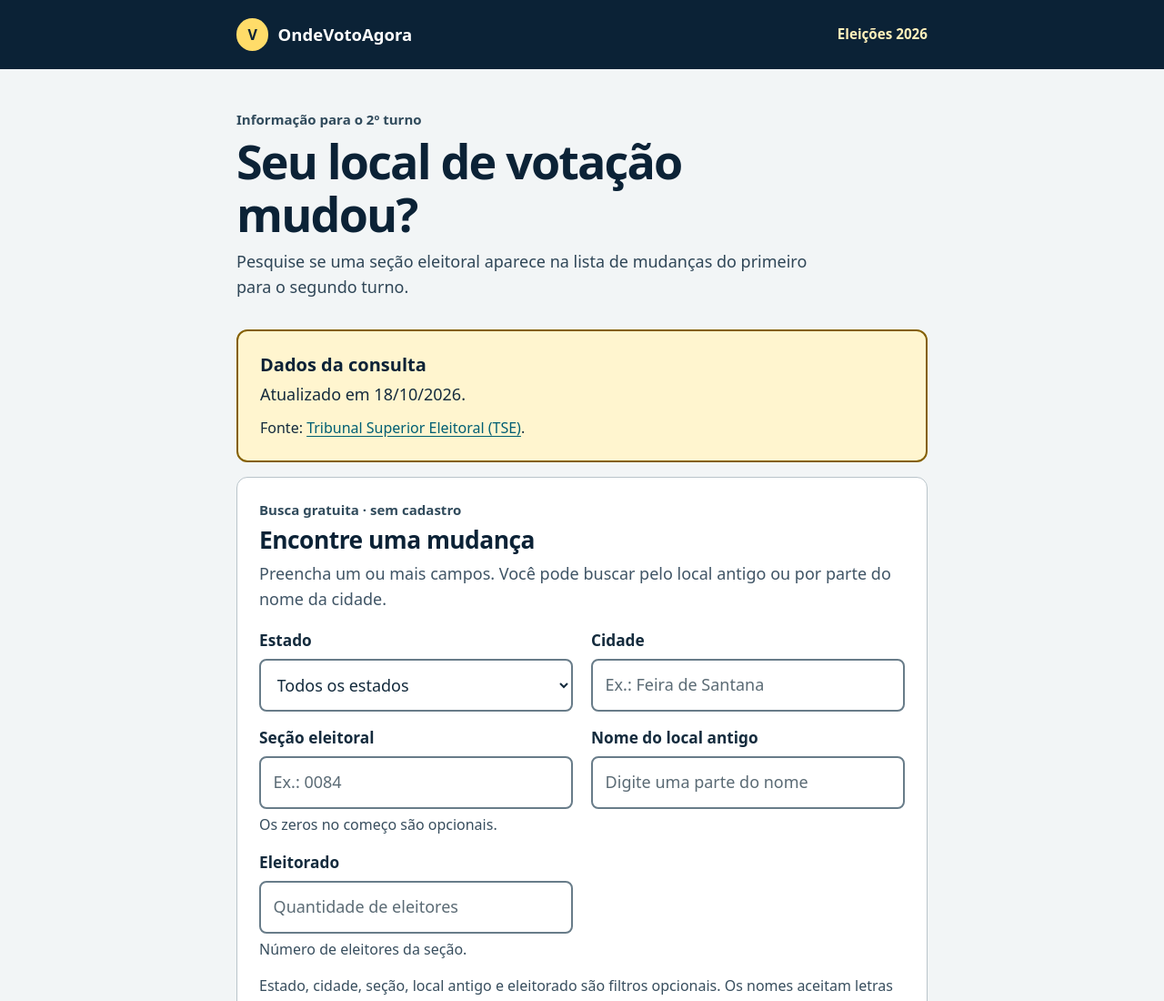
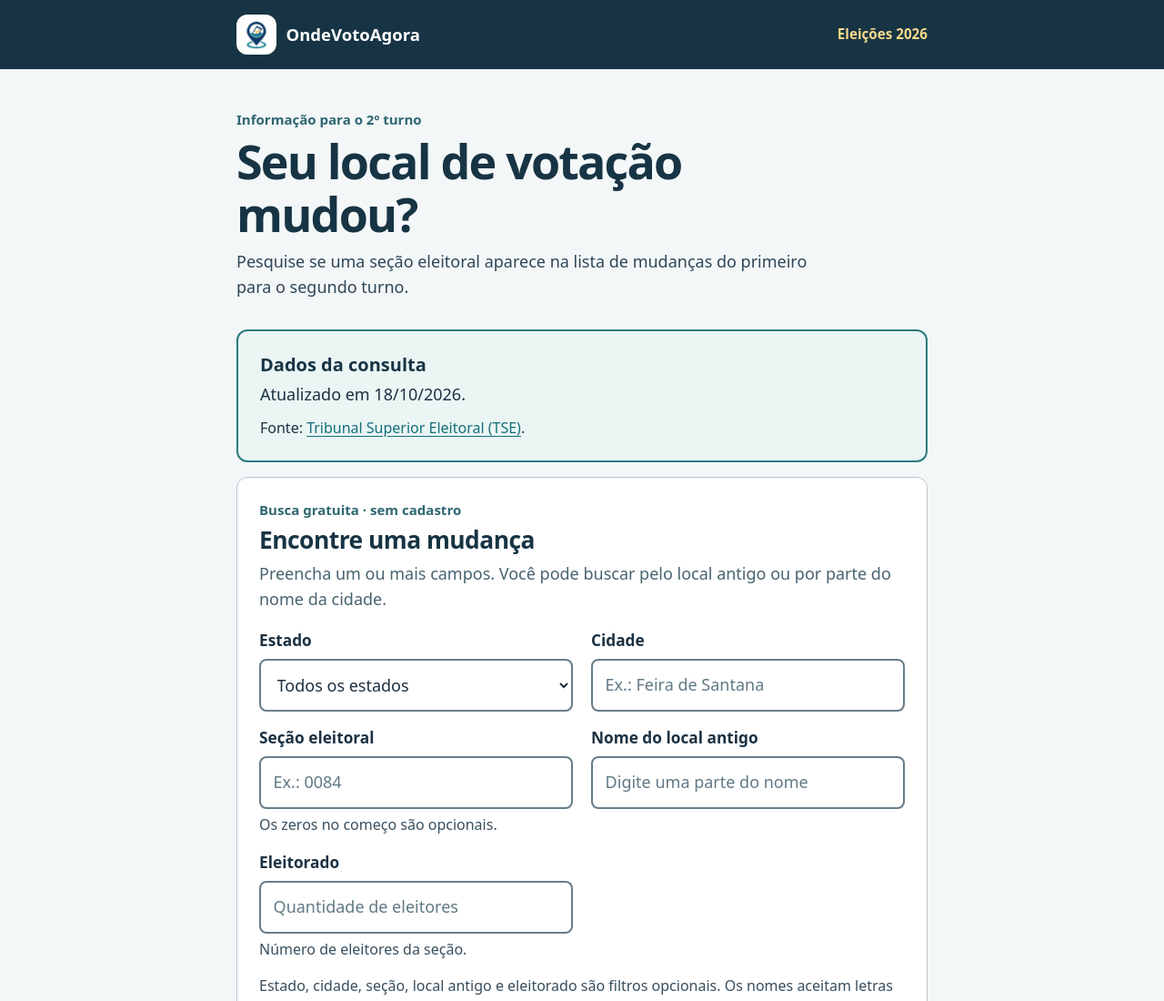
Before and after one commit to brendaalcantara/onde-voto-agora, a plain HTML site: page ondevotoagora/index.html in a window 1280 px wide. Shown: the top 1100 px of the page at 91% size. Drawn offline with Linux system fonts and the light colour scheme.

Commit message:
Atualizar identidade e domínio do OndeVotoAgora

```diff
--- a/ondevotoagora/index.html
+++ b/ondevotoagora/index.html
@@ -3,9 +3,10 @@
   <head>
     <meta charset="utf-8">
     <meta name="viewport" content="width=device-width, initial-scale=1">
-    <meta name="theme-color" content="#12304a">
+    <meta name="theme-color" content="#173444">
     <meta name="description" content="Consulte mudanças de seção eleitoral entre o primeiro e o segundo turno. Busca simples, sem cadastro e sem dados pessoais.">
     <title>OndeVotoAgora — consulte mudanças no local de votação</title>
+    <link rel="icon" type="image/png" href="./assets/logo-ondevotoagora.png">
     <link rel="stylesheet" href="./styles.css">
     <script type="module" src="./app.js"></script>
   </head>
@@ -15,7 +16,7 @@
     <header class="site-header">
       <div class="header-inner">
         <a class="brand" href="./" aria-label="OndeVotoAgora, início">
-          <span class="brand-mark" aria-hidden="true">V</span>
+          <img class="brand-mark" src="./assets/logo-ondevotoagora.png" alt="" aria-hidden="true">
           <span>OndeVotoAgora</span>
         </a>
         <span class="edition">Eleições 2026</span>
@@ -93,7 +94,7 @@
       <section class="official-help" aria-labelledby="official-title">
         <h2 id="official-title">Confirme antes de sair para votar</h2>
         <p>Esta página usa uma cópia dos dados e pode não mostrar todas as mudanças. Se não encontrar sua seção, isso não confirma que o local permaneceu igual.</p>
-        <a class="button button-official" href="https://www.tse.jus.br/servicos-eleitorais/autoatendimento-eleitoral" target="_blank" rel="noopener noreferrer">Consultar no Autoatendimento Eleitoral do TSE</a>
+        <a class="button button-official" href="https://www.tse.jus.br/servicos-eleitorais/autoatendimento-eleitoral#/" target="_blank" rel="noopener noreferrer">Consultar no Autoatendimento Eleitoral do TSE</a>
         <p class="privacy-note">A busca funciona no seu aparelho. Não pedimos CPF, título de eleitor, nome, login nem localização.</p>
       </section>
     </main>
--- a/ondevotoagora/styles.css
+++ b/ondevotoagora/styles.css
@@ -1,16 +1,16 @@
 :root {
   color-scheme: light;
-  --ink: #142b3d;
-  --muted: #405566;
-  --navy: #12304a;
-  --navy-dark: #0b2236;
-  --link: #005f73;
+  --ink: #1c3142;
+  --muted: #486370;
+  --navy: #1f5b68;
+  --navy-dark: #173444;
+  --link: #136f7a;
   --paper: #ffffff;
-  --page: #f2f5f6;
-  --line: #aab7bf;
-  --notice: #fff5cf;
-  --notice-border: #856000;
-  --good: #145438;
+  --page: #f3f7f8;
+  --line: #a8b9c1;
+  --notice: #eaf5f4;
+  --notice-border: #2d7c7c;
+  --good: #2e7a58;
   font-family: system-ui, -apple-system, BlinkMacSystemFont, "Segoe UI", sans-serif;
   font-synthesis: none;
   text-rendering: optimizeLegibility;
@@ -30,12 +30,12 @@ body {
 }
 
 a { color: var(--link); text-underline-offset: 0.2em; }
-a:hover { color: #003d4b; }
+a:hover { color: #0e5360; }
 button, input, select { font: inherit; }
 [hidden] { display: none !important; }
 
 :focus-visible {
-  outline: 4px solid #a24700;
+  outline: 4px solid #c47d2a;
   outline-offset: 3px;
 }
 
@@ -77,21 +77,20 @@ button, input, select { font: inherit; }
 }
 .brand:hover { color: #fff; }
 .brand-mark {
-  display: grid;
-  width: 2.2rem;
-  height: 2.2rem;
-  place-items: center;
-  color: var(--navy-dark);
-  background: #ffdc69;
-  border-radius: 50%;
-  font-size: 1rem;
-  font-weight: 900;
+  display: block;
+  width: 2.75rem;
+  height: 2.75rem;
+  flex: 0 0 auto;
+  padding: 0.16rem;
+  background: #fff;
+  border-radius: 0.75rem;
+  object-fit: contain;
 }
-.edition { color: #fff1bb; font-size: 0.95rem; font-weight: 700; text-align: right; }
+.edition { color: #f5d98a; font-size: 0.95rem; font-weight: 700; text-align: right; }
 
 .page-shell { padding-block: 1.25rem 2rem; }
 .intro { padding-block: 0.75rem 1rem; }
-.eyebrow { margin: 0 0 0.3rem; color: #314b5c; font-size: 0.94rem; font-weight: 800; }
+.eyebrow { margin: 0 0 0.3rem; color: #2f6672; font-size: 0.94rem; font-weight: 800; }
 h1, h2, h3, p { margin-top: 0; }
 h1 {
   max-width: 18ch;
@@ -146,8 +145,8 @@ h1 {
   border: 2px solid #687c89;
   border-radius: 8px;
 }
-.field input::placeholder { color: #5b6b75; opacity: 1; }
-.field input:disabled, .field select:disabled { color: #53636e; background: #edf0f2; }
+.field input::placeholder { color: #607985; opacity: 1; }
+.field input:disabled, .field select:disabled { color: #536d7a; background: #e8eff1; }
 .field-help, .form-help { color: #384e5e; font-size: 1rem; }
 .field-help { margin-top: -0.1rem; }
 .form-help { margin: 1rem 0 0; }
@@ -168,29 +167,29 @@ h1 {
 }
 .button:disabled { cursor: not-allowed; opacity: 0.6; }
 .button-primary { color: #fff; background: var(--navy); }
-.button-primary:hover:not(:disabled) { color: #fff; background: #1b4b6b; }
+.button-primary:hover:not(:disabled) { color: #fff; background: #1a6572; }
 .button-secondary { color: var(--navy-dark); background: #fff; border-color: #526a79; }
-.button-secondary:hover:not(:disabled) { background: #eaf0f2; }
+.button-secondary:hover:not(:disabled) { background: #e7f0f1; }
 .button-official { width: 100%; margin-block: 0.25rem 0.9rem; color: #fff; background: var(--navy); }
-.button-official:hover { color: #fff; background: #1b4b6b; }
+.button-official:hover { color: #fff; background: #1a6572; }
 
 .data-status, .result-status {
   margin: 1rem 0 0;
   padding: 0.85rem;
-  color: #243f52;
-  background: #edf2f4;
-  border-left: 4px solid #526a79;
+  color: #244653;
+  background: #edf4f5;
+  border-left: 4px solid #63838d;
   border-radius: 0 7px 7px 0;
 }
 .data-status--error, .result-status--error { color: #6d251f; background: #fff0ed; border-left-color: #9c352b; }
 .data-status--success { color: #12452f; background: #e8f3ec; border-left-color: var(--good); }
-.result-status--warning { color: #503900; background: #fff5cf; border-left-color: #856000; }
+.result-status--warning { color: #6e4b0d; background: #fff6dc; border-left-color: #bc822b; }
 .result-status--success { color: #12452f; background: #e8f3ec; border-left-color: var(--good); }
 .results { margin-top: 1.35rem; }
 .results > h2 { font-size: 1.4rem; }
 .result-status { margin-top: 0; }
 .result-list { display: grid; gap: 0.85rem; margin: 0.85rem 0 0; padding: 0; list-style: none; }
-.result-card { padding: 1rem; background: #fff; border: 1px solid #82939d; border-radius: 9px; }
+.result-card { padding: 1rem; background: #fff; border: 1px solid #8ca3ad; border-radius: 9px; box-shadow: 0 0.25rem 0.8rem rgba(23, 52, 68, 0.06); }
 .result-card h3 { margin-bottom: 0.65rem; color: var(--navy-dark); font-size: 1.2rem; line-height: 1.3; }
 .result-card dl { display: grid; gap: 0.65rem; margin: 0; }
 .result-card dt { color: #344d5e; font-weight: 750; }
```
Also changed, not shown: .github/workflows/deploy-pages.yml, ondevotoagora/assets/logo-ondevotoagora.png (added), 1 other file.
